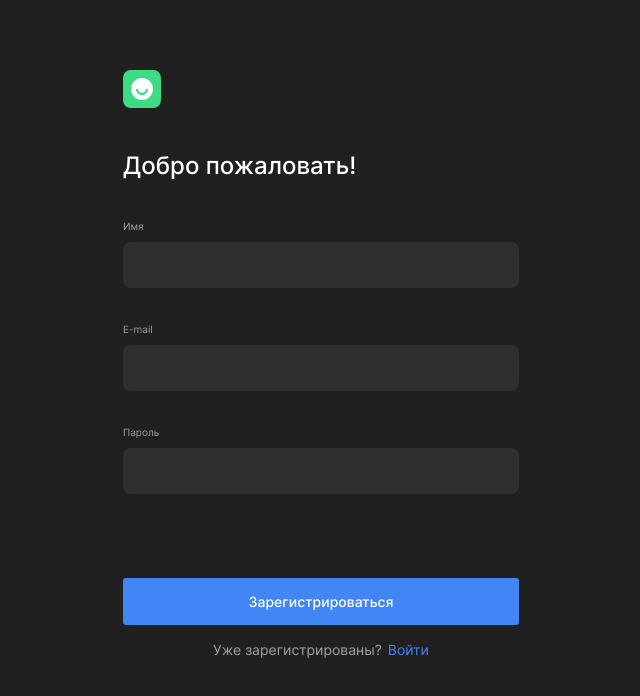
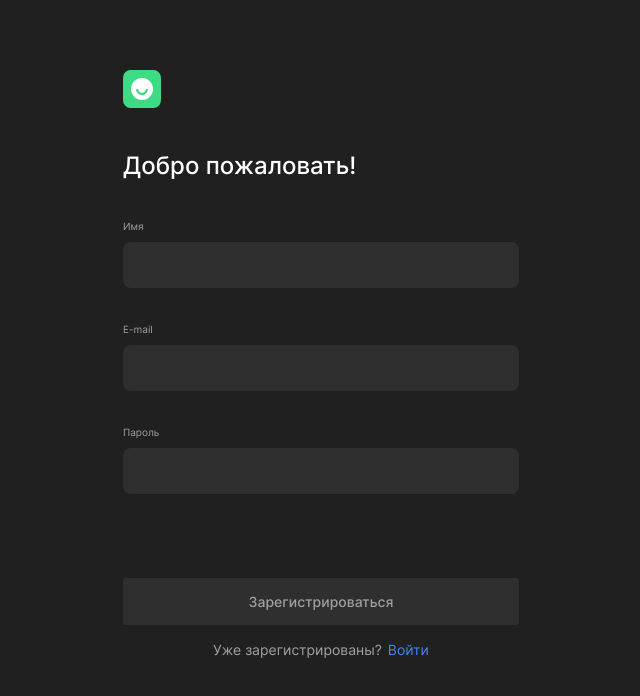
Before and after one commit to mj669/movies-explorer-frontend, a React (Create React App) app: page /signup in a window 1280 px wide. Shown: the top 696 px of the page, without its empty margins (319-959 px from the left). Built offline with nearby package versions, Linux system fonts and the light colour scheme; no server answers.

Commit message:
add: disabled buttons

```diff
--- a/src/components/Form/Form.css
+++ b/src/components/Form/Form.css
@@ -21,6 +21,13 @@
 
 .form__button:hover {
     opacity: 0.7;
+}
+
+.form__button:disabled,
+.form__button[disabled] {
+    background-color: #2F2F2F;
+    color: #A0A0A0;
+    pointer-events: none;
 }
 
 .form__button-signin {
--- a/src/components/Profile/Profile.css
+++ b/src/components/Profile/Profile.css
@@ -70,6 +70,12 @@
     opacity: 0.7;
 }
 
+.profile__action-button:disabled,
+.profile__action-button[disabled] {
+    color: #A0A0A0;
+    pointer-events: none;
+}
+
 .profile__action-button_action_edit {
     font-weight: 400;
     font-size: 13px;
```
Also changed, not shown: src/components/SavedMovies/SavedMovies.js (+5 -2 lines).
